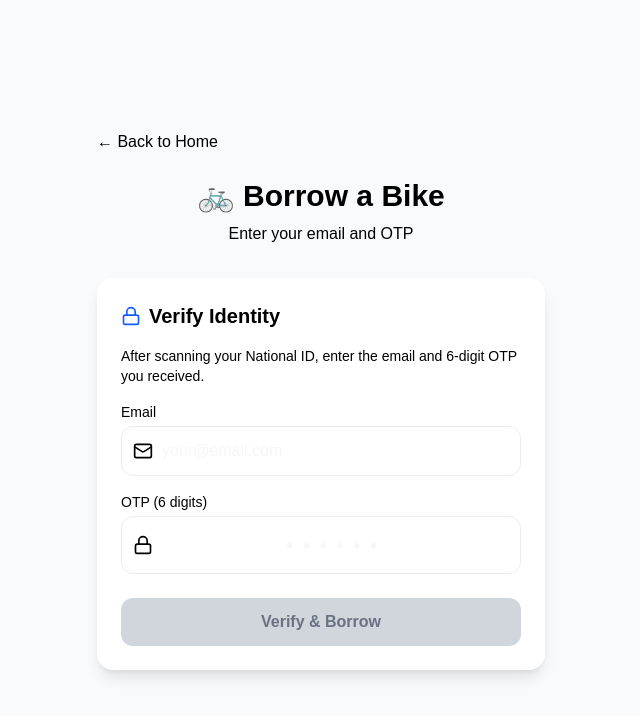
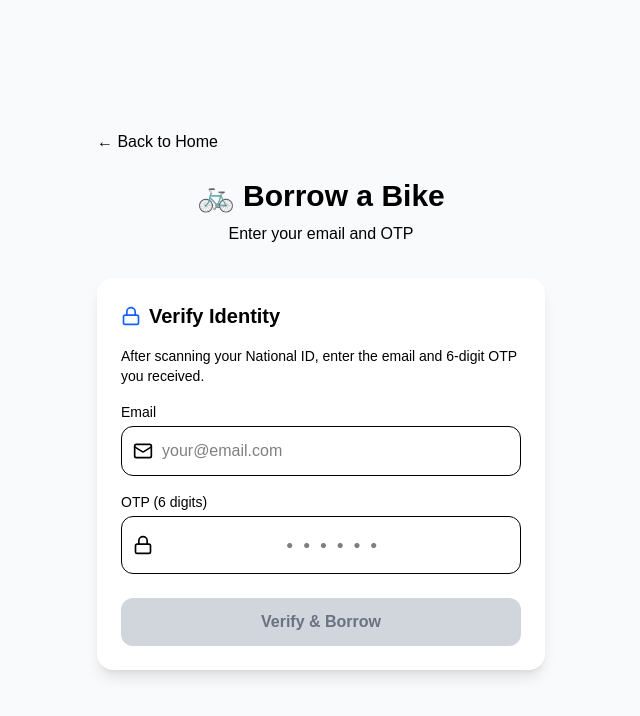
Before and after one commit to Kiefffff/BikeBayan, a Next.js app in the folder bikebayan-frontend/: page /borrow in a window 1280 px wide. Shown: the top 716 px of the page, without its empty margins (319-959 px from the left). Built offline with nearby package versions, Linux system fonts and the light colour scheme.

Commit message:
Black font

```diff
--- a/bikebayan-frontend/app/borrow/page.tsx
+++ b/bikebayan-frontend/app/borrow/page.tsx
@@ -95,7 +95,7 @@
                     type="email"
                     value={email}
                     onChange={(e) => setEmail(e.target.value)}
-                    className="w-full pl-10 pr-4 py-3 border rounded-xl"
+                    className="w-full pl-10 pr-4 py-3 border rounded-xl text-black"
                     placeholder="your@email.com"
                     disabled={loading}
                   />
@@ -110,7 +110,7 @@
                     type="text"
                     value={otp}
                     onChange={(e) => setOtp(e.target.value.replace(/\D/g, "").slice(0, 6))}
-                    className="w-full pl-10 pr-4 py-3 border rounded-xl text-center text-2xl tracking-widest font-mono"
+                    className="w-full pl-10 pr-4 py-3 border rounded-xl text-center text-2xl tracking-widest font-mono text-black"
                     placeholder="••••••"
                     maxLength={6}
                     disabled={loading}
--- a/bikebayan-frontend/app/report/page.tsx
+++ b/bikebayan-frontend/app/report/page.tsx
@@ -129,7 +129,7 @@
                     type="email"
                     value={email}
                     onChange={(e) => setEmail(e.target.value)}
-                    className="w-full pl-10 pr-4 py-3 border rounded-xl focus:outline-none focus:ring-2 focus:ring-blue-500"
+                    className="w-full pl-10 pr-4 py-3 border rounded-xl focus:outline-none focus:ring-2 focus:ring-blue-500 text-black"
                     placeholder="your@email.com"
                     disabled={loading}
                   />
```
